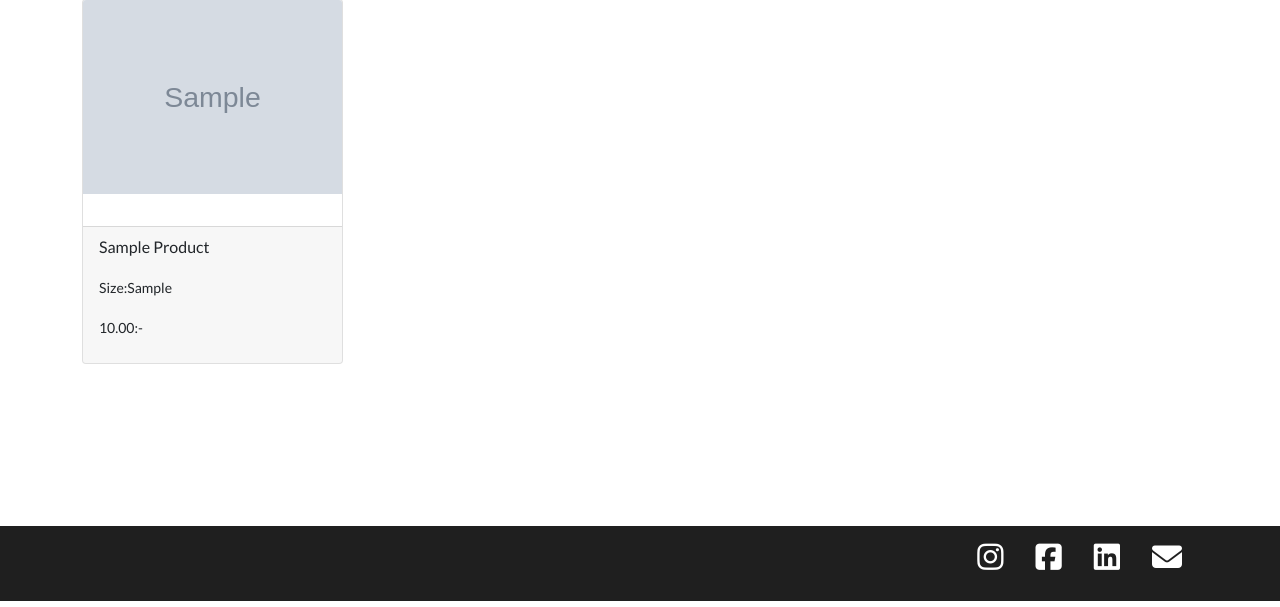
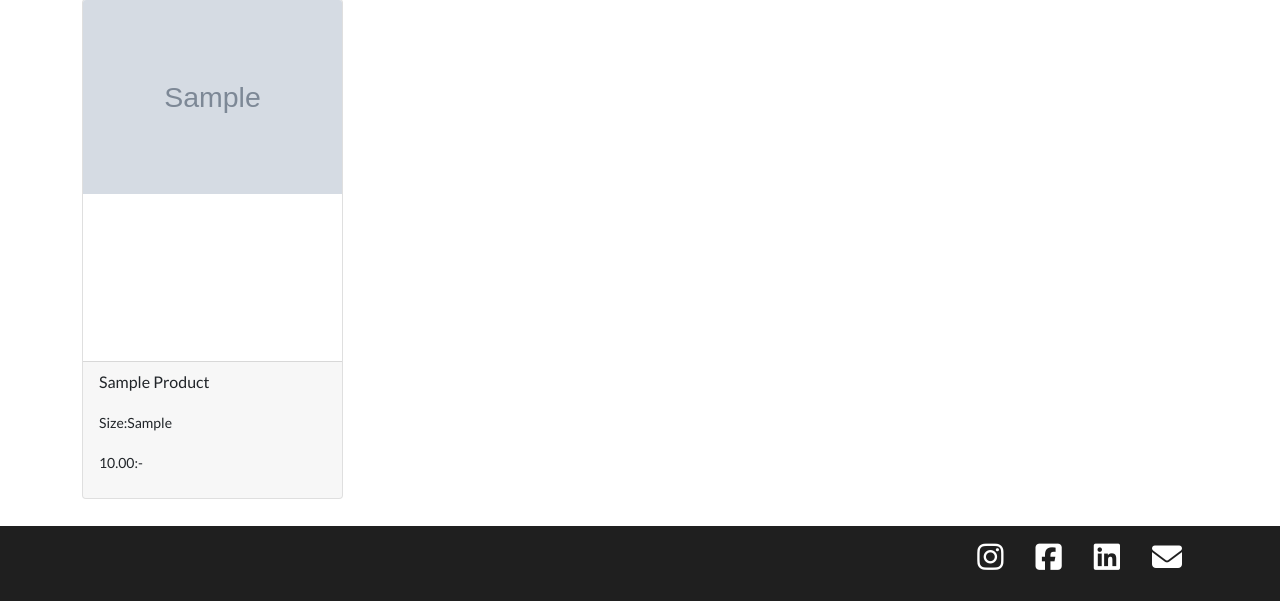
Before and after one commit to Code-Institute-Submissions/MariaLundgren-Pre-Owned_SepResub, a Django app: page /products/ in a window 1280 px wide. Shown: the part 199-806 px from the top of the page. Run offline with Django 3.2, Linux system fonts and the light colour scheme; tables that the repository leaves empty hold one stand-in row (values such as "Sample post"); grey boxes marked "Sample" are stand-in pictures; some libraries are stand-ins or nearby versions.

Commit message:
Add fixed height to the card on products template

```diff
--- a/products/templates/products/products.html
+++ b/products/templates/products/products.html
@@ -17,7 +17,7 @@
     <div class="row">
         {% for product in products %}
         <div class="col-12 col-md-6 col-lg-3">
-            <div class="card my-2">
+            <div class="card my-2 product-card">
                 <a href="{% url 'selected_product' product.id %}">
                     <img class="card-img-top" src="{{ product.image.url }}" alt="product image">
                 </a>
--- a/static/css/style.css
+++ b/static/css/style.css
@@ -135,6 +135,12 @@ h2 {
   margin-right: auto;
 }
 
+/* Products */
+
+.product-card {
+  height: 500px;
+}
+
 /* Selected product */
 
 .selcted-card {
```
